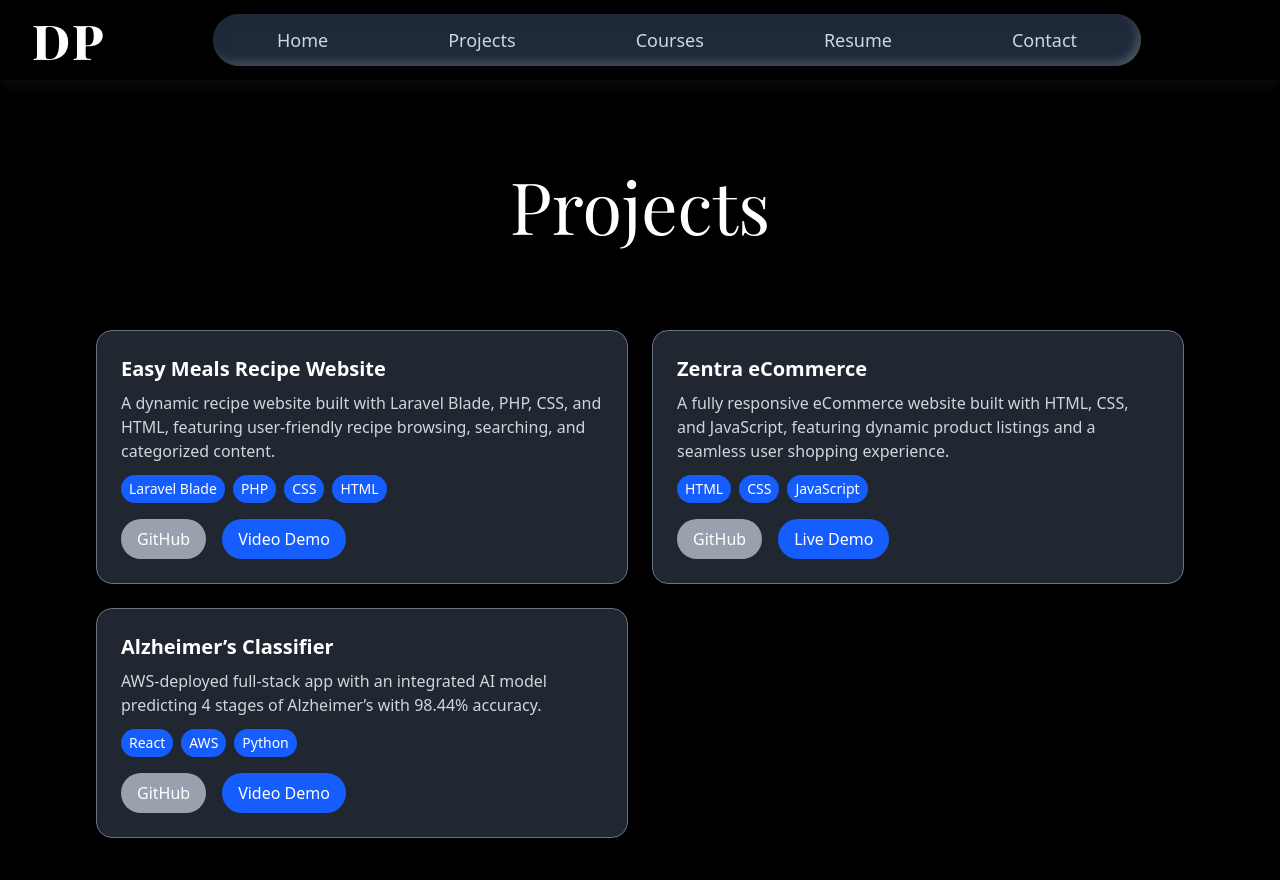
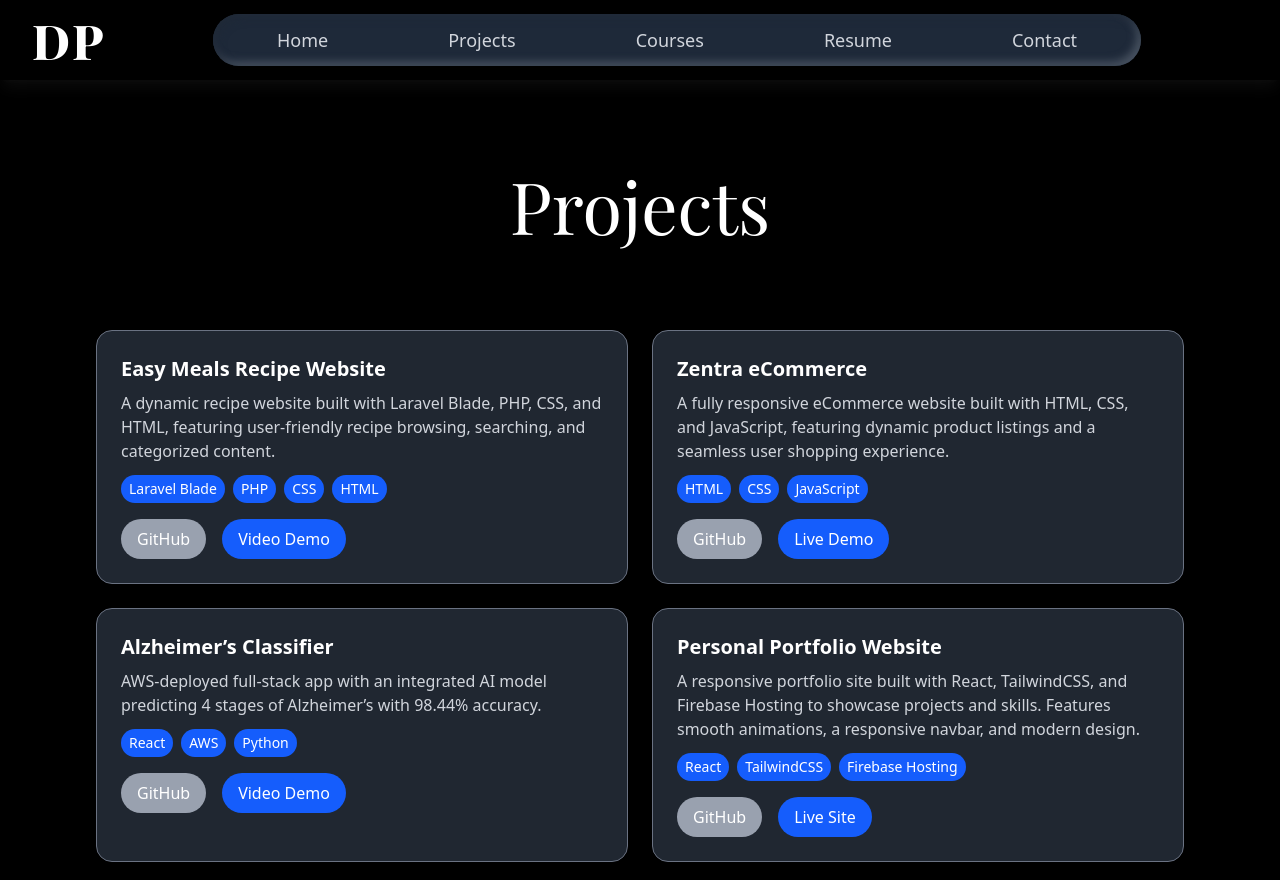
Before and after one commit to Devonpedraza/Personal-Portfolio, a React (Vite) app: page /Projects in a window 1280 px wide. Built offline with nearby package versions, Linux system fonts and the light colour scheme; a web font is replaced by a local one.

Commit message:
updated portfolio

```diff
--- a/src/Projects.jsx
+++ b/src/Projects.jsx
@@ -23,18 +23,10 @@ const Projects = () => {
               categorized content.
             </p>
             <div className="flex flex-wrap gap-2 mt-3">
-              <span className="px-2 py-1 text-sm bg-blue-600 text-white rounded-full">
-                Laravel Blade
-              </span>
-              <span className="px-2 py-1 text-sm bg-blue-600 text-white rounded-full">
-                PHP
-              </span>
-              <span className="px-2 py-1 text-sm bg-blue-600 text-white rounded-full">
-                CSS
-              </span>
-              <span className="px-2 py-1 text-sm bg-blue-600 text-white rounded-full">
-                HTML
-              </span>
+              <span className="px-2 py-1 text-sm bg-blue-600 text-white rounded-full">Laravel Blade</span>
+              <span className="px-2 py-1 text-sm bg-blue-600 text-white rounded-full">PHP</span>
+              <span className="px-2 py-1 text-sm bg-blue-600 text-white rounded-full">CSS</span>
+              <span className="px-2 py-1 text-sm bg-blue-600 text-white rounded-full">HTML</span>
             </div>
             <div className="mt-4 flex gap-4">
               <a
@@ -55,6 +47,7 @@ const Projects = () => {
               </a>
             </div>
           </div>
+
           {/* PROJECT 2 */}
           <div className="bg-gray-700/60 backdrop-blur-md border border-gray-500 rounded-2xl p-6 hover:scale-105 hover:shadow-[0_0_20px_rgba(255,255,255,0.1)] transition-all duration-500">
             <h3 className="text-xl font-semibold text-white">
@@ -66,15 +59,9 @@ const Projects = () => {
               shopping experience.
             </p>
             <div className="flex flex-wrap gap-2 mt-3">
-              <span className="px-2 py-1 text-sm bg-blue-600 text-white rounded-full">
-                HTML
-              </span>
-              <span className="px-2 py-1 text-sm bg-blue-600 text-white rounded-full">
-                CSS
-              </span>
-              <span className="px-2 py-1 text-sm bg-blue-600 text-white rounded-full">
-                JavaScript
-              </span>
+              <span className="px-2 py-1 text-sm bg-blue-600 text-white rounded-full">HTML</span>
+              <span className="px-2 py-1 text-sm bg-blue-600 text-white rounded-full">CSS</span>
+              <span className="px-2 py-1 text-sm bg-blue-600 text-white rounded-full">JavaScript</span>
             </div>
             <div className="mt-4 flex gap-4">
               <a
@@ -106,15 +93,9 @@ const Projects = () => {
               4 stages of Alzheimer’s with 98.44% accuracy.
             </p>
             <div className="flex flex-wrap gap-2 mt-3">
-              <span className="px-2 py-1 text-sm bg-blue-600 text-white rounded-full">
-                React
-              </span>
-              <span className="px-2 py-1 text-sm bg-blue-600 text-white rounded-full">
-                AWS
-              </span>
-              <span className="px-2 py-1 text-sm bg-blue-600 text-white rounded-full">
-                Python
-              </span>
+              <span className="px-2 py-1 text-sm bg-blue-600 text-white rounded-full">React</span>
+              <span className="px-2 py-1 text-sm bg-blue-600 text-white rounded-full">AWS</span>
+              <span className="px-2 py-1 text-sm bg-blue-600 text-white rounded-full">Python</span>
             </div>
             <div className="mt-4 flex gap-4">
               <a
@@ -135,6 +116,41 @@ const Projects = () => {
               </a>
             </div>
           </div>
+
+          {/* PROJECT 4 - Portfolio */}
+          <div className="bg-gray-700/60 backdrop-blur-md border border-gray-500 rounded-2xl p-6 hover:scale-105 hover:shadow-[0_0_20px_rgba(255,255,255,0.1)] transition-all duration-500">
+            <h3 className="text-xl font-semibold text-white">
+              Personal Portfolio Website
+            </h3>
+            <p className="mt-2 text-gray-300">
+              A responsive portfolio site built with React, TailwindCSS, and
+              Firebase Hosting to showcase projects and skills. Features smooth
+              animations, a responsive navbar, and modern design.
+            </p>
+            <div className="flex flex-wrap gap-2 mt-3">
+              <span className="px-2 py-1 text-sm bg-blue-600 text-white rounded-full">React</span>
+              <span className="px-2 py-1 text-sm bg-blue-600 text-white rounded-full">TailwindCSS</span>
+              <span className="px-2 py-1 text-sm bg-blue-600 text-white rounded-full">Firebase Hosting</span>
+            </div>
+            <div className="mt-4 flex gap-4">
+              <a
+                href="https://github.com/Devonpedraza/Personal-Portfolio"
+                target="_blank"
+                rel="noopener noreferrer"
+                className="flex items-center px-4 py-2 bg-gray-400 text-white rounded-full hover:bg-gray-700 transition"
+              >
+                GitHub
+              </a>
+              <a
+                href="https://devonpedraza.com"
+                target="_blank"
+                rel="noopener noreferrer"
+                className="flex items-center px-4 py-2 bg-blue-600 text-white rounded-full hover:bg-blue-500 transition"
+              >
+                Live Site
+              </a>
+            </div>
+          </div>
         </div>
       </div>
     </AnimatedPage>
```
